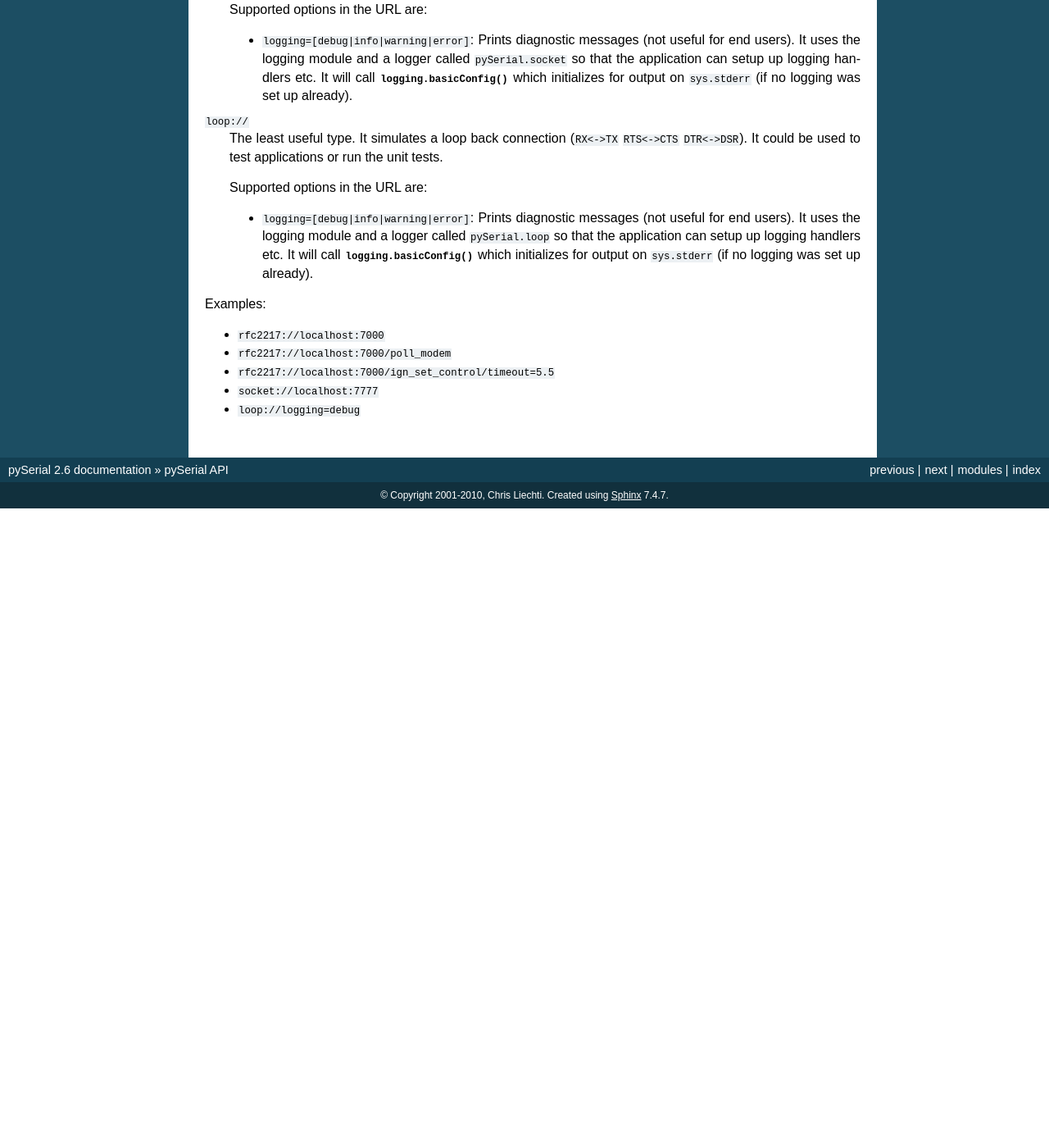
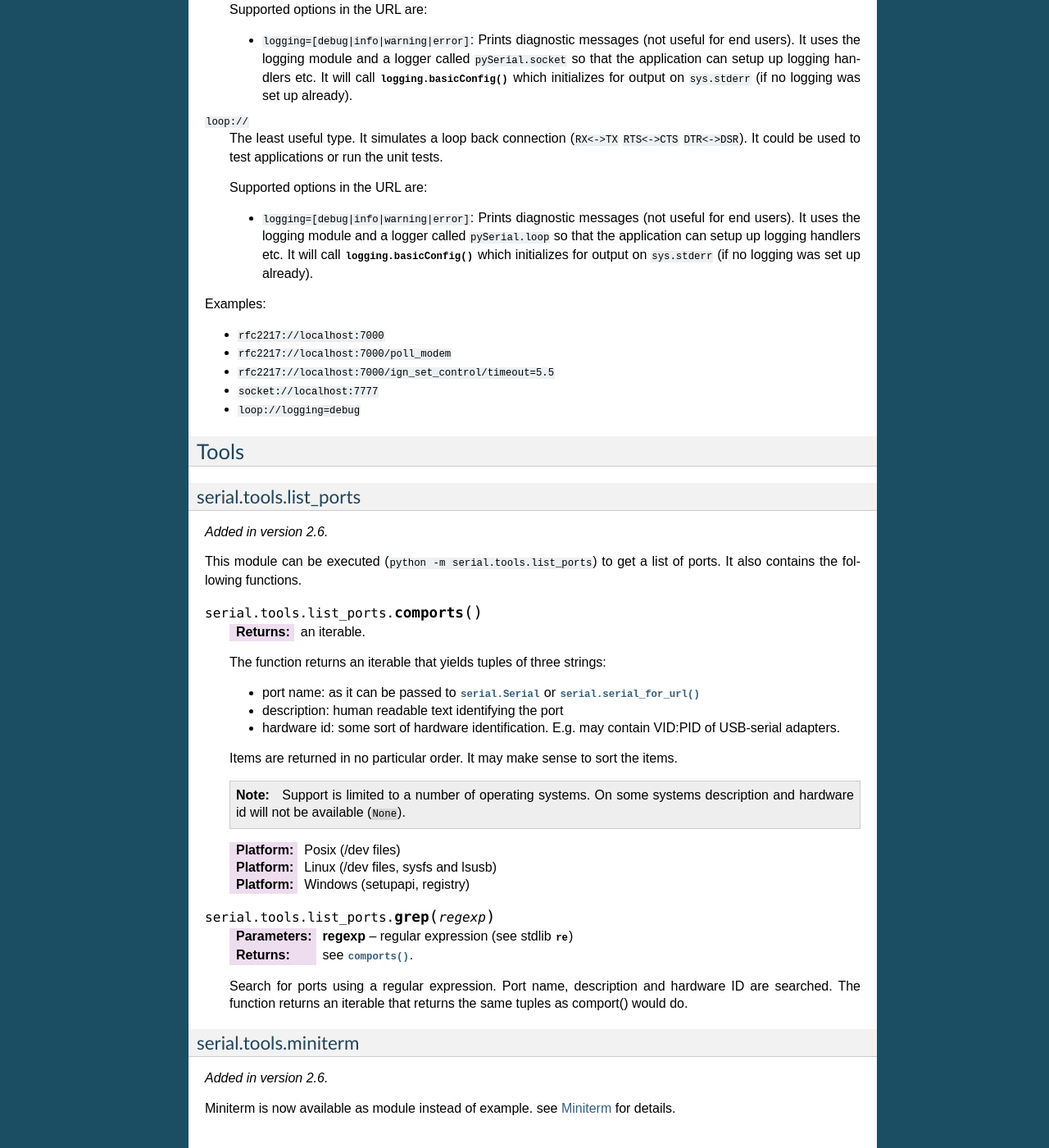
Before and after one commit to makerbot/pyserial, a Sphinx documentation site: the page built from pyserial/documentation/pyserial_api.rst, in a window 1280 px wide and 1400 px high, scrolled down 12828 px. Shown: the whole window at 82% size. Built offline with Sphinx 7.4.7, drawn with Linux system fonts in a browser that asks for light colours; before the commit the page ends 13448 px from its top, so only the background shows below that; some of the changed text lies outside the part shown.

Commit message:
doc update (serial.tools), links to standard library now go to docs.python.org
git-svn-id: https://pyserial.svn.sourceforge.net/svnroot/pyserial/trunk@433 f19166aa-fa4f-0410-85c2-fa1106f25c8a

```diff
--- a/pyserial/documentation/conf.py
+++ b/pyserial/documentation/conf.py
@@ -22,7 +22,7 @@ import sys, os
 
 # Add any Sphinx extension module names here, as strings. They can be extensions
 # coming with Sphinx (named 'sphinx.ext.*') or your custom ones.
-extensions = []
+extensions = ['sphinx.ext.intersphinx']
 
 # Add any paths that contain templates here, relative to this directory.
 templates_path = ['_templates']
@@ -192,3 +192,9 @@ latex_logo = 'pyserial.png'
 
 # If false, no module index is generated.
 #latex_use_modindex = True
+
+# for external links to standard library
+intersphinx_mapping = {
+        #~ 'python': ('http://docs.python.org', None),
+        'py': ('http://docs.python.org', None),
+        }
--- a/pyserial/documentation/pyserial_api.rst
+++ b/pyserial/documentation/pyserial_api.rst
@@ -384,18 +384,18 @@ Native ports
 
 .. note::
 
-    For systems that provide the :mod:`io` library (Python 2.6 and newer), the
-    class :class:`Serial` will derive from :class:`io.RawIOBase`. For all
+    For systems that provide the :py:mod:`io` library (Python 2.6 and newer), the
+    class :class:`Serial` will derive from :py:class:`io.RawIOBase`. For all
     others from :class:`FileLike`.
 
-    Implementation detail: some attributes and functions are provided by the
-    class :class:`SerialBase` and some by the platform specific class and
-    others by the base class mentioned above.
+Implementation detail: some attributes and functions are provided by the
+class :class:`SerialBase` and some by the platform specific class and
+others by the base class mentioned above.
 
 .. class:: FileLike
 
     An abstract file like class. It is used as base class for :class:`Serial`
-    when no :mod:`io` module is available.
+    when no :py:mod:`io` module is available.
 
     This class implements :meth:`readline` and :meth:`readlines` based on
     :meth:`read` and :meth:`writelines` based on :meth:`write`.
@@ -475,7 +475,7 @@ Native ports
 
     .. method:: readlines(sizehint=None, eol='\\n')
 
-        :param size: Ignored parameter.
+        :param sizehint: Ignored parameter.
         :param eol: The end of line character.
 
         Read a list of lines, until timeout. *sizehint* is ignored and only
@@ -850,3 +850,57 @@ Examples:
 - ``rfc2217://localhost:7000/ign_set_control/timeout=5.5``
 - ``socket://localhost:7777``
 - ``loop://logging=debug``
+
+Tools
+=====
+
+
+serial.tools.list_ports
+-----------------------
+.. module:: serial.tools.list_ports
+.. versionadded:: 2.6
+
+This module can be executed (``python -m serial.tools.list_ports``) to get a
+list of ports. It also contains the following functions.
+
+
+.. function:: comports()
+
+    :return: an iterable.
+
+    The function returns an iterable that yields tuples of three strings:
+
+    - port name: as it can be passed to :class:`serial.Serial` or
+      :func:`serial.serial_for_url`
+    - description: human readable text identifying the port
+    - hardware id: some sort of hardware identification. E.g. may contain
+      VID:PID of USB-serial adapters.
+
+    Items are returned in no particular order. It may make sense to sort the items.
+
+    .. note:: Support is limited to a number of operating systems. On some
+              systems description and hardware id will not be available
+              (``None``).
+
+    :platform: Posix (/dev files)
+    :platform: Linux (/dev files, sysfs and lsusb)
+    :platform: Windows (setupapi, registry)
+
+
+.. function:: grep(regexp)
+
+    :param regexp: regular expression (see stdlib :mod:`re`)
+    :return: see :func:`comports`.
+
+    Search for ports using a regular expression. Port name, description and
+    hardware ID are searched. The function returns an iterable that returns the
+    same tuples as comport() would do.
+
+
+serial.tools.miniterm
+-----------------------
+.. module:: serial.tools.miniterm
+.. versionadded:: 2.6
+
+Miniterm is now available as module instead of example.
+see :ref:`miniterm` for details.
```
Also changed, not shown: pyserial/documentation/examples.rst (+0 -21 lines).
